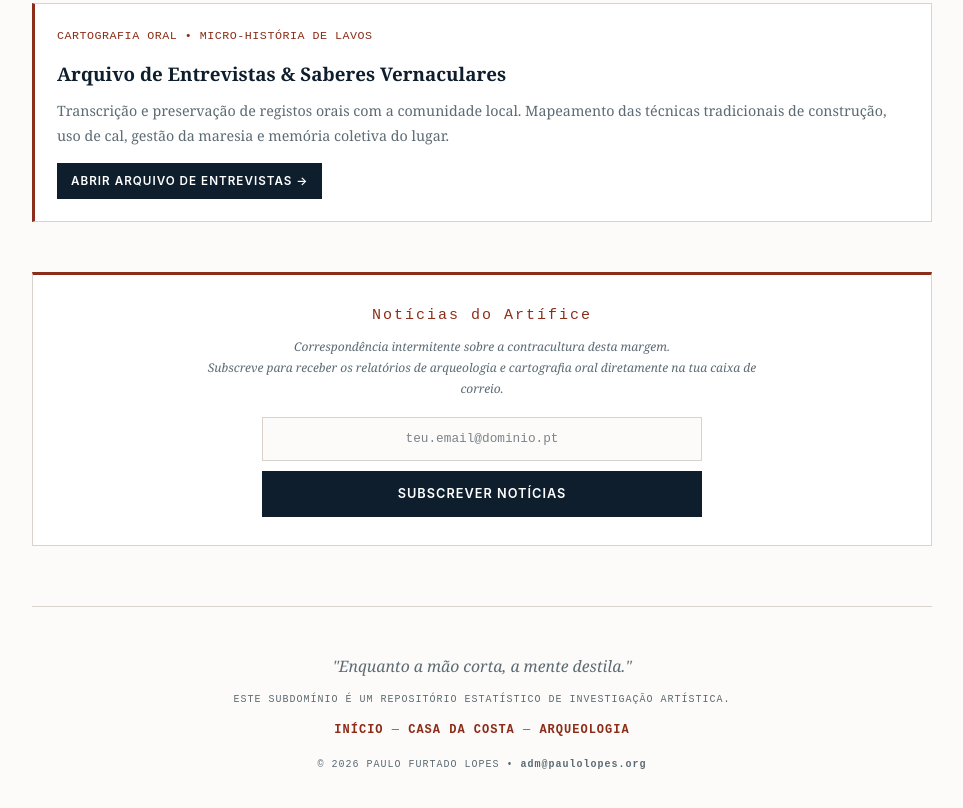
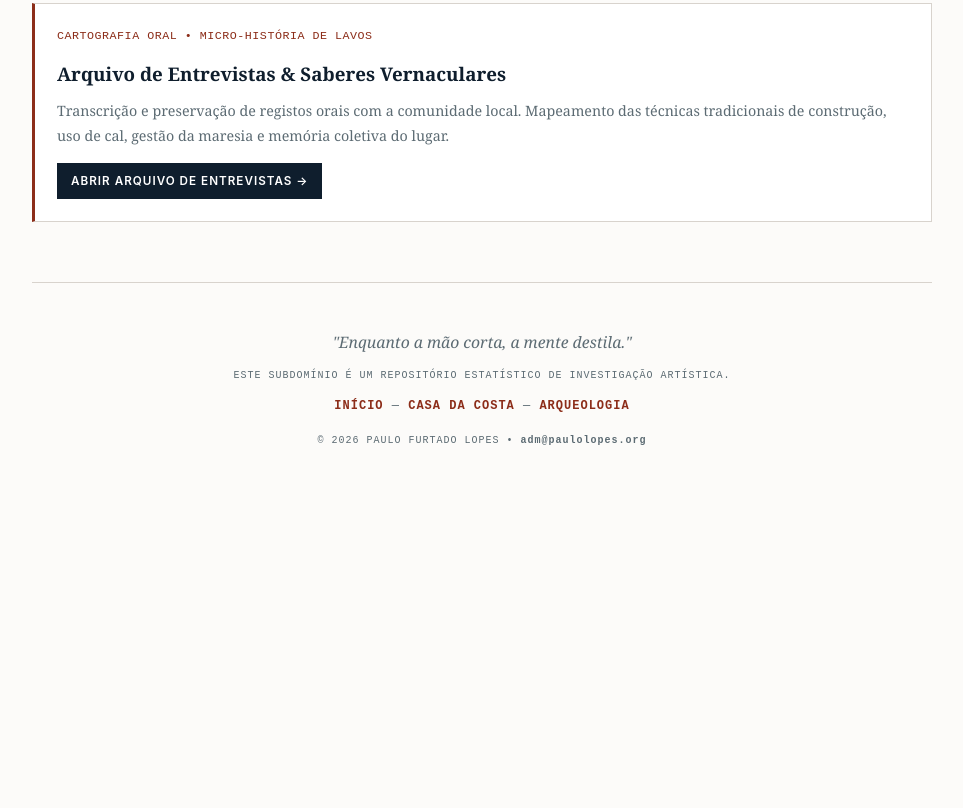
Before and after one commit to pjfcl/costa, a plain HTML site: page arqueologia/index.html in a window 1280 px wide. Shown: the part 733-1541 px from the top of the page, without its empty margins (158-1121 px from the left). After the commit the page ends 1249 px from the top, so only its background shows below. Drawn offline with nearby package versions, Linux system fonts and the light colour scheme.

Commit message:
Atualizar o index.html

```diff
--- a/arqueologia/index.html
+++ b/arqueologia/index.html
@@ -280,21 +280,7 @@
 
         </section>
 
-        <!-- Módulo de Newsletter (D2C) -->
-        <section class="newsletter-section w3-center">
-            <h2 class="w3-medium w3-uppercase font-mono" style="color: var(--accent-color); letter-spacing: 2px; margin: 0 0 6px 0;">
-                Notícias do Artífice
-            </h2>
-            <p class="w3-small font-serif" style="color: var(--muted-color); max-width: 580px; margin: 0 auto 1.2rem auto; font-style: italic;">
-                Correspondência intermitente sobre a contracultura desta margem. <br>
-                Subscreve para receber os relatórios de arqueologia e cartografia oral diretamente na tua caixa de correio.
-            </p>
 
-            <form action="https://buttondown.com/api/emails/embed-subscribe/pjfcl" method="post" target="popupwindow" onsubmit="window.open('https://buttondown.com/pjfcl', 'popupwindow')" class="embeddable-buttondown-form">
-                <input type="email" name="email" id="bd-email" placeholder="teu.email@dominio.pt" required />
-                <input type="submit" value="Subscrever Notícias" />
-            </form>
-        </section>
 
         <!-- Rodapé Padronizado -->
         <footer class="site-footer">
```
